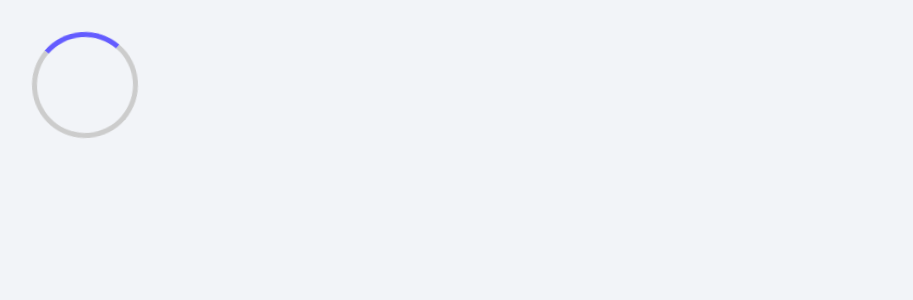
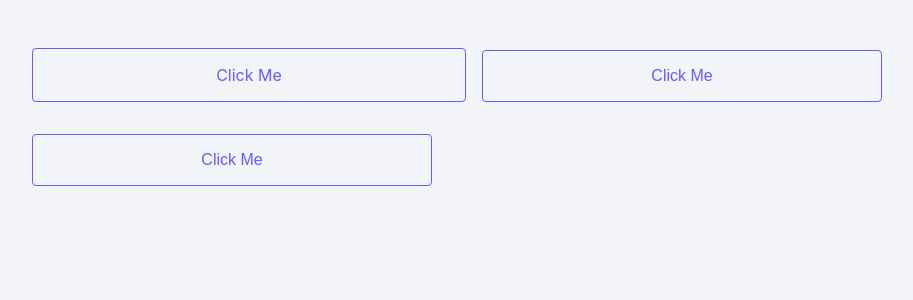
Before and after one commit to NicoleDreon/react-styled-components, a React (Create React App) app: page / in a window 1280 px wide. Shown: the top 300 px of the page, without its empty margins (0-913 px from the left). Built offline with nearby package versions, Linux system fonts and the light colour scheme.

Commit message:
add buttons, one with link

```diff
--- a/src/App.js
+++ b/src/App.js
@@ -1,10 +1,12 @@
 import styled from 'styled-components'
-import Loading from './components/Loading'
+import {HipsterButton} from './components/Buttons'
 
 function App() {
   return (
    <div style={{padding:'2rem'}}>
-      <Loading />
+     <HipsterButton as='a' href="https://perficient.udemy.com/course/styled-components-tutorial-and-project-course/learn/lecture/26538166#overview">click me</HipsterButton>
+     <HipsterButton>click me</HipsterButton>
+     <HipsterButton>click me</HipsterButton>
    </div>
   );
 }
--- a/src/components/Buttons.js
+++ b/src/components/Buttons.js
@@ -18,4 +18,11 @@ export const HipsterButton = styled(DefaultButton)`
   background: transparent;
   color: #645cff;
   border: 1px solid #645cff;
+  padding: 1rem;
+  display: inline-block;
+  margin-right: 1rem;
+  text-decoration: none;
+  text-align: center;
+  font-size: 1rem;
+
 `
```
